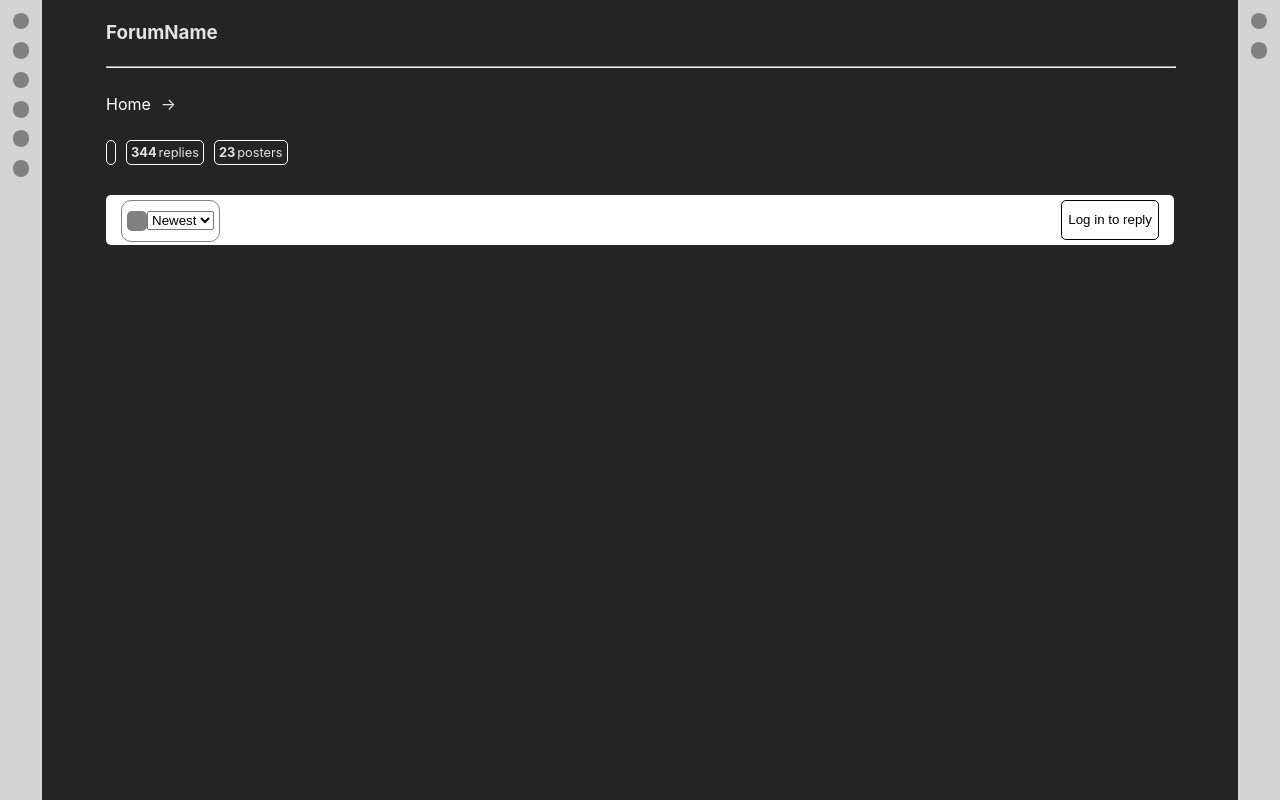
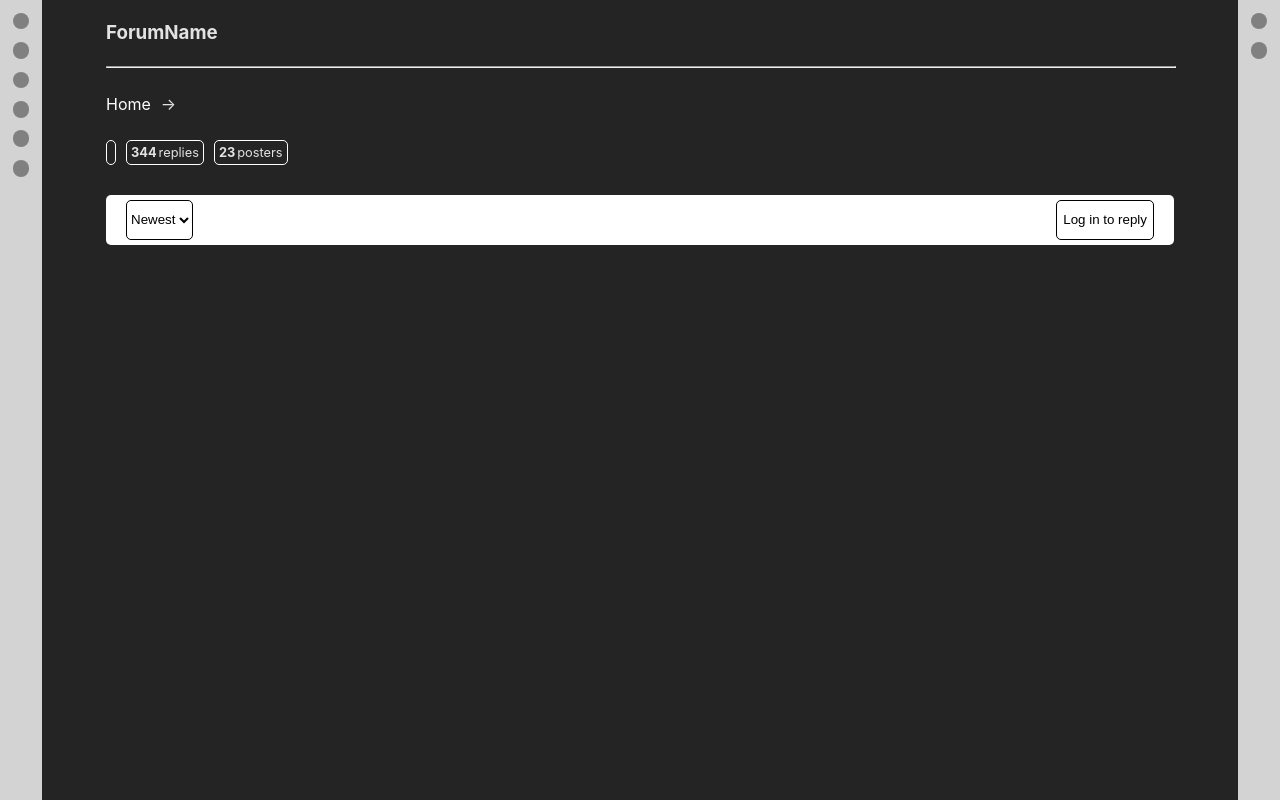
Before and after one commit to tomasrobino/forum, a React (Vite) app in the folder client/: page /category/1/post/1 in a window 1280 px wide. Built offline with nearby package versions, Linux system fonts and the light colour scheme; no server answers.

Commit message:
PostMenuBar styling done

```diff
--- a/client/src/components/post/PostMenuBar.module.css
+++ b/client/src/components/post/PostMenuBar.module.css
@@ -9,39 +9,12 @@
     margin-bottom: 20px;
 }
 
-.barGroup {
-    height: 100%;
-    display: flex;
-}
 
-.buttonDiv {
-    margin-left: 10px;
-    height: 100%;
-    display: flex;
-    align-items: center;
-    border: 1px solid gray;
-    padding: 0 5px;
-    border-radius: 10px;
-    cursor: pointer;
-}
-
-.icon {
-    border-radius: 5px;
-    background-color: grey;
-    width: 20px;
-    height: 20px;
-}
-
-button {
+.button {
     height: 100%;
     border-radius: 5px;
     background-color: transparent;
-    border: none;
-    cursor: pointer;
-}
-
-.rightButton {
-    margin-right: 10px;
+    margin: 0 15px;
     border: 1px solid;
     cursor: pointer;
 }
--- a/client/src/components/post/PostMenuBar.tsx
+++ b/client/src/components/post/PostMenuBar.tsx
@@ -4,7 +4,7 @@ import {useSearchParams} from "react-router-dom";
 
 export function PostMenuBar() {
   const [selectedValue, setSelectedValue] = useState("newest");
-  const [searchParams, setSearchParams] = useSearchParams();
+  const [_searchParams, setSearchParams] = useSearchParams();
   function handleChange(event: ChangeEvent<HTMLSelectElement>) {
     setSearchParams({"order": event.target.value});
     setSelectedValue(event.target.value);
@@ -12,14 +12,11 @@ export function PostMenuBar() {
 
   return (
     <div className={styles.bar}>
-        <div className={styles.buttonDiv}>
-          <div className={styles.icon}></div>
-          <select value={selectedValue} onChange={handleChange}>
-            <option value="newest">Newest</option>
-            <option value="oldest">Oldest</option>
-          </select>
-        </div>
-      <button className={`${styles.button} ${styles.rightButton}`}>Log in to reply</button>
+      <select className={styles.button} value={selectedValue} onChange={handleChange}>
+        <option value="newest">Newest</option>
+        <option value="oldest">Oldest</option>
+      </select>
+      <button className={styles.button}>Log in to reply</button>
     </div>
   );
 }
```
